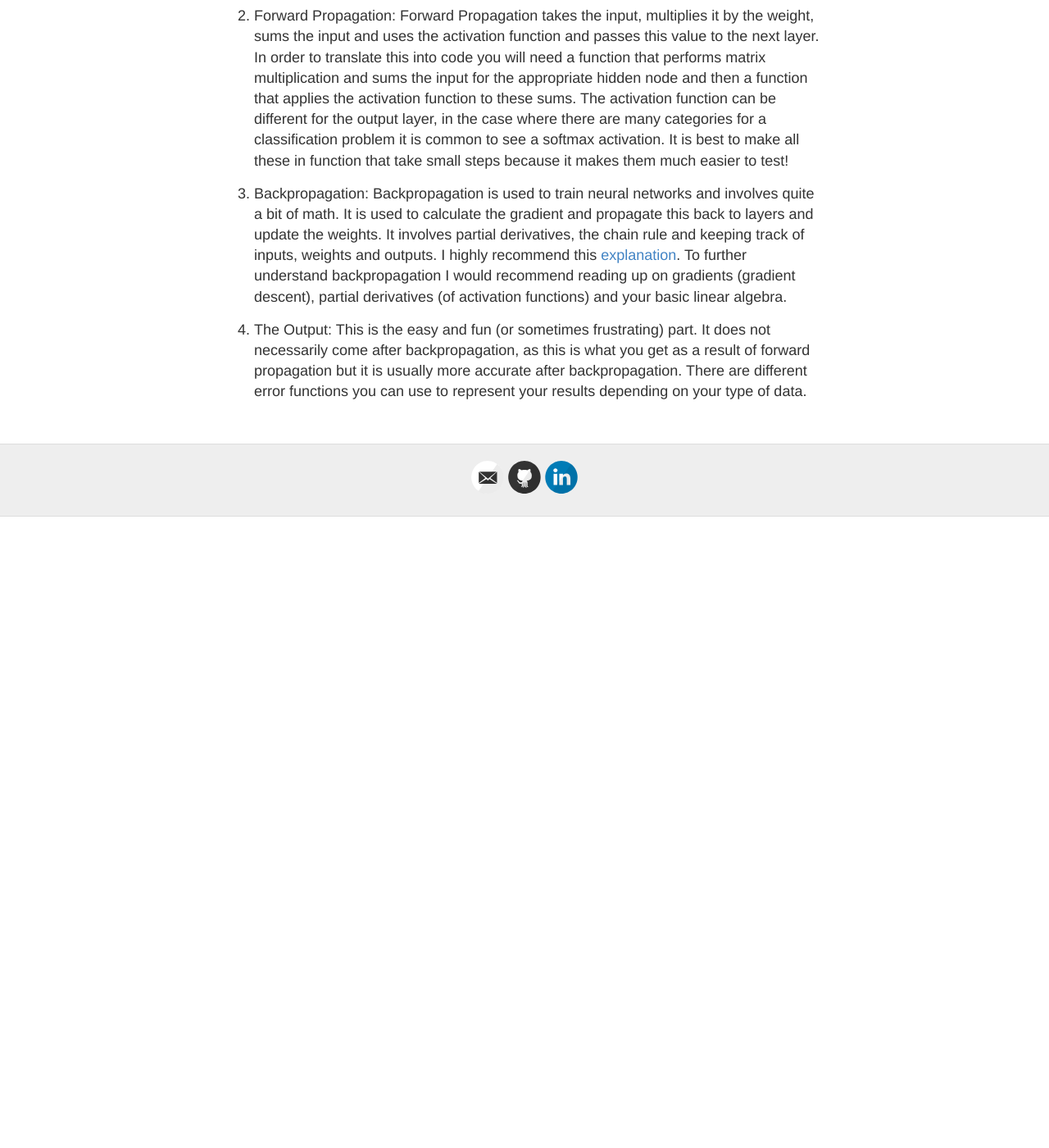
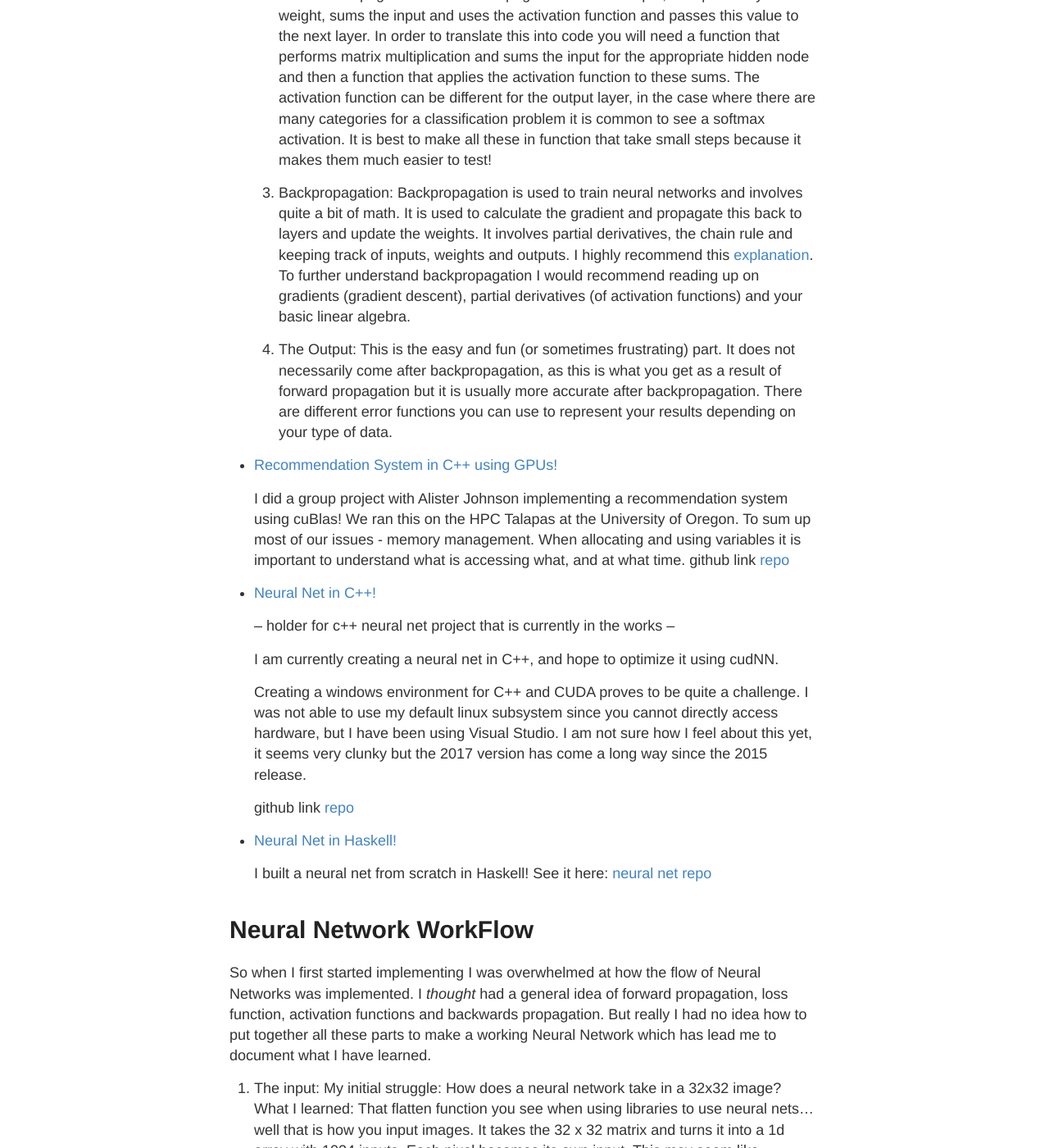
Before and after one commit to enmccarthy/enmccarthy.github.io, a Jekyll site: the page built from _posts/2018-6-7-NeuralNetworkWF.md, in a window 1280 px wide and 1400 px high, scrolled down 708 px. Shown: the whole window at 82% size. Built offline with Jekyll 4.4.1, drawn with Linux system fonts in a browser that asks for light colours; before the commit the page ends 1338 px from its top, so only the background shows below that; some of the changed text lies outside the part shown.

Commit message:
will this break

```diff
--- a/_layouts/default.html
+++ b/_layouts/default.html
@@ -38,6 +38,15 @@
 
     <div id="main" role="main" class="container">
       {% include sidebar.html %}
+      <ul>
+          {% for post in site.posts %}
+            <li>
+              <a href="{{ post.url }}">{{ post.title }}</a>
+              {{ post.excerpt }}
+            </li>
+          {% endfor %}
+        </ul>
+
       {{ content }}
 
     </div>
--- a/_posts/2018-6-7-NeuralNetworkWF.md
+++ b/_posts/2018-6-7-NeuralNetworkWF.md
@@ -4,7 +4,6 @@ title: Neural Network WorkFlow
 ---
 
 So when I first started implementing I was overwhelmed at how the flow of Neural Networks was implemented. I *thought* had a general idea of forward propagation, loss function, activation functions and backwards propagation. But really I had no idea how to put together all these parts to make a working Neural Network which has lead me to document what I have learned.
-
 
 
 1. The input:
```
Also changed, not shown: _posts/2018-6-6-CPlusPlus-NN.md (+4 -1 lines).
